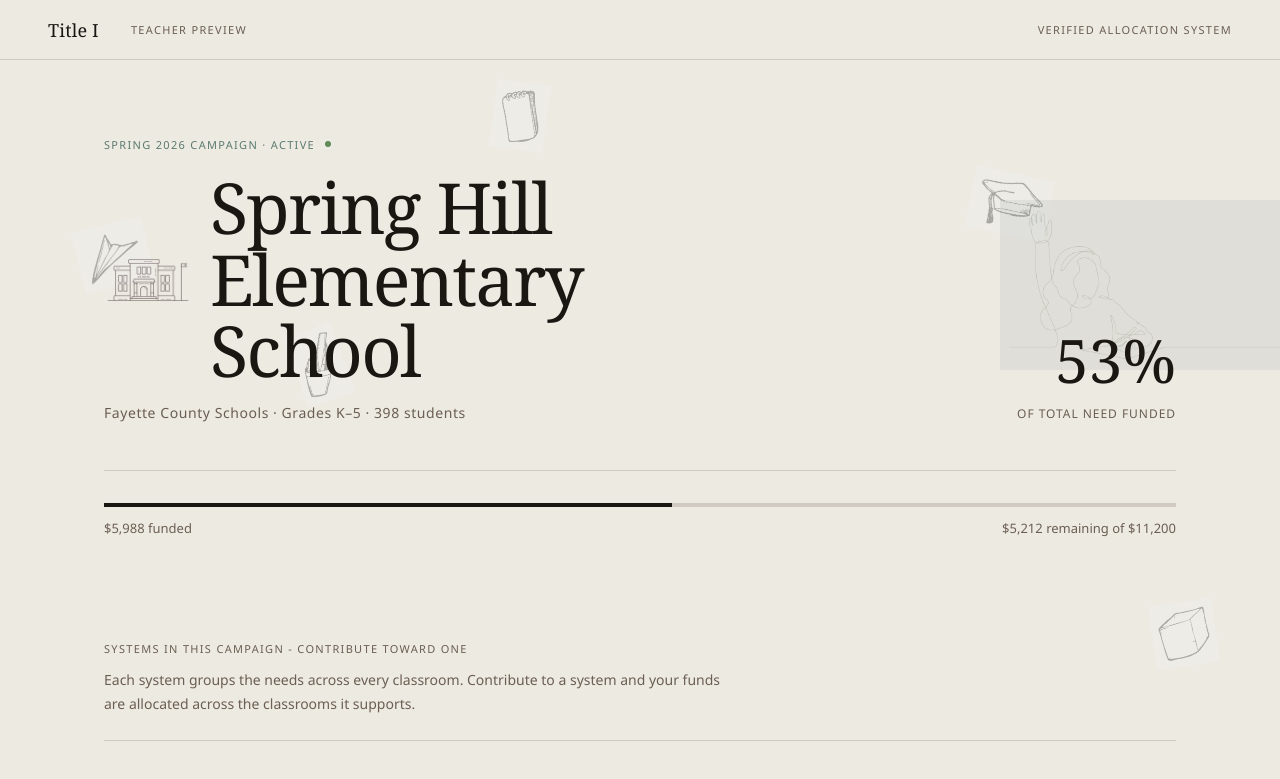
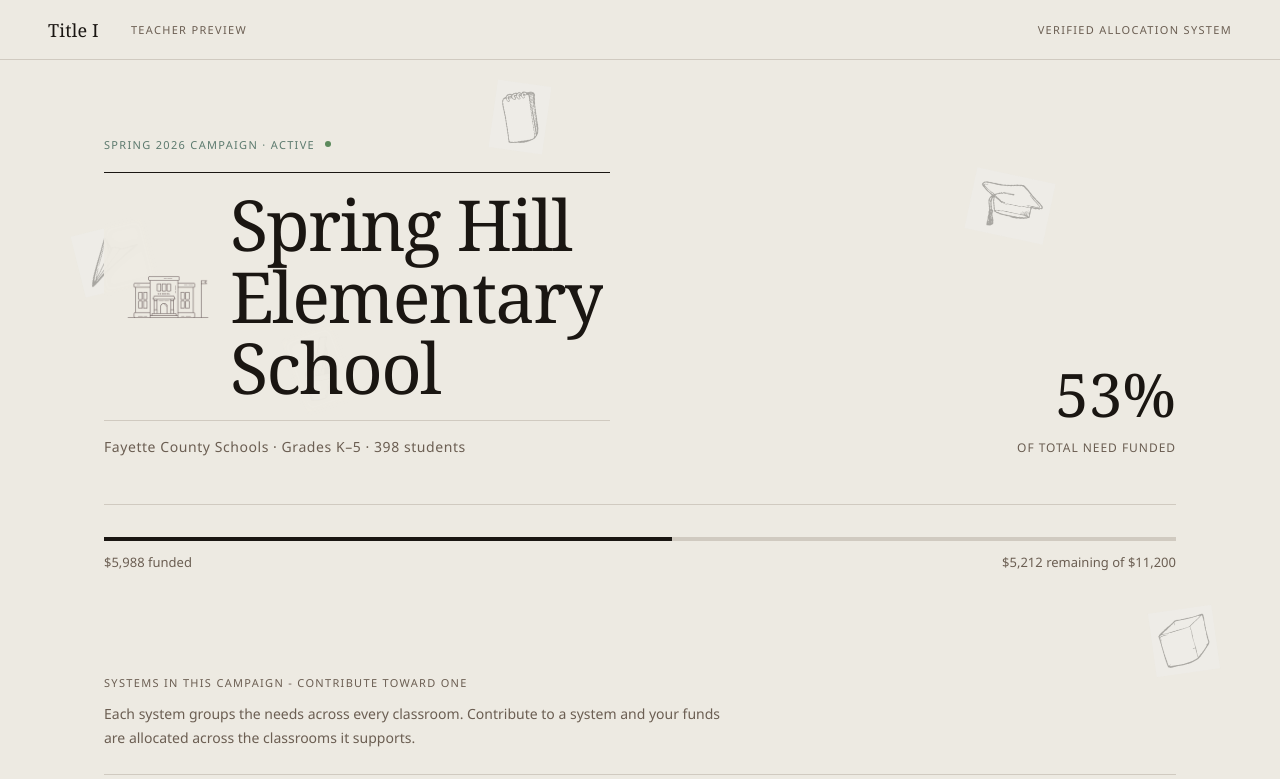
Before and after one commit to dhills312-boop/Title1_Project, a Next.js app in the folder web/: page /schools/spring-hill in a window 1280 px wide. Shown: the top 779 px of the page. Built offline with nearby package versions, Linux system fonts and the light colour scheme.

Commit message:
Visual Pass on Vercel

```diff
--- a/web/src/app/schools/[schoolId]/page.tsx
+++ b/web/src/app/schools/[schoolId]/page.tsx
@@ -57,7 +57,20 @@ export default async function CampaignPage({ params }: CampaignPageProps) {
             }}
           >
             <div>
-              <div style={{ display: 'flex', alignItems: 'center', gap: 18, marginBottom: 16 }}>
+              <div
+                style={{
+                  display: 'inline-flex',
+                  alignItems: 'center',
+                  gap: 18,
+                  marginBottom: 16,
+                  padding: '16px 20px',
+                  background: 'rgba(237,234,226,0.94)',
+                  borderTop: '1px solid var(--ink)',
+                  borderBottom: '1px solid var(--rule)',
+                  backdropFilter: 'blur(4px)',
+                  maxWidth: '100%',
+                }}
+              >
                 <img
                   src="/uploads/IMG_8198.PNG"
                   alt=""
--- a/web/src/components/Doodle.tsx
+++ b/web/src/components/Doodle.tsx
@@ -7,11 +7,42 @@ interface DoodleProps {
 
 export default function Doodle({ src, style = {} }: DoodleProps) {
   return (
-    <img
-      src={src}
-      className="doodle"
-      alt=""
-      style={{ display: 'block', userSelect: 'none', ...style }}
-    />
+    <div
+      className="doodle-shell"
+      aria-hidden="true"
+      style={{ display: 'block', userSelect: 'none', position: 'absolute', ...style }}
+    >
+      <img
+        src={src}
+        className="doodle"
+        alt=""
+        style={{ display: 'block', userSelect: 'none', width: '100%', height: 'auto' }}
+      />
+      <span className="doodle-shimmer" />
+      <style>{`
+        .doodle-shell {
+          overflow: hidden;
+          pointer-events: none;
+        }
+        .doodle-shimmer {
+          position: absolute;
+          inset: -8%;
+          background: linear-gradient(
+            100deg,
+            rgba(255,255,255,0) 32%,
+            rgba(255,255,255,0.78) 50%,
+            rgba(255,255,255,0) 68%
+          );
+          mix-blend-mode: screen;
+          opacity: 0.34;
+          transform: translateX(135%);
+          animation: doodleSweep 10.5s ease-in-out infinite;
+        }
+        @keyframes doodleSweep {
+          0%, 16% { transform: translateX(135%); }
+          52%, 100% { transform: translateX(-135%); }
+        }
+      `}</style>
+    </div>
   );
 }
```
Also changed, not shown: web/src/components/MorphHero.tsx (+17 -9 lines).
